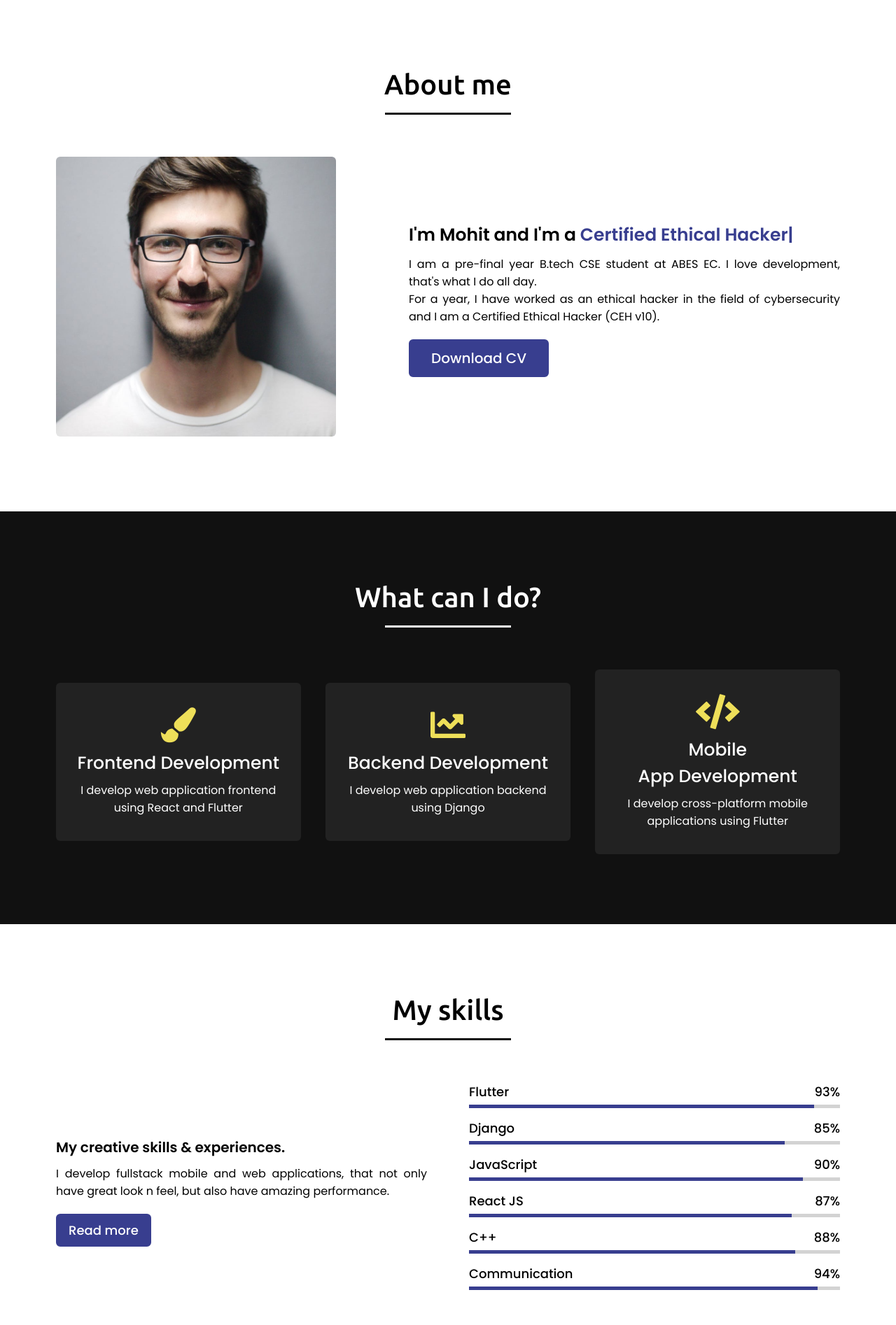
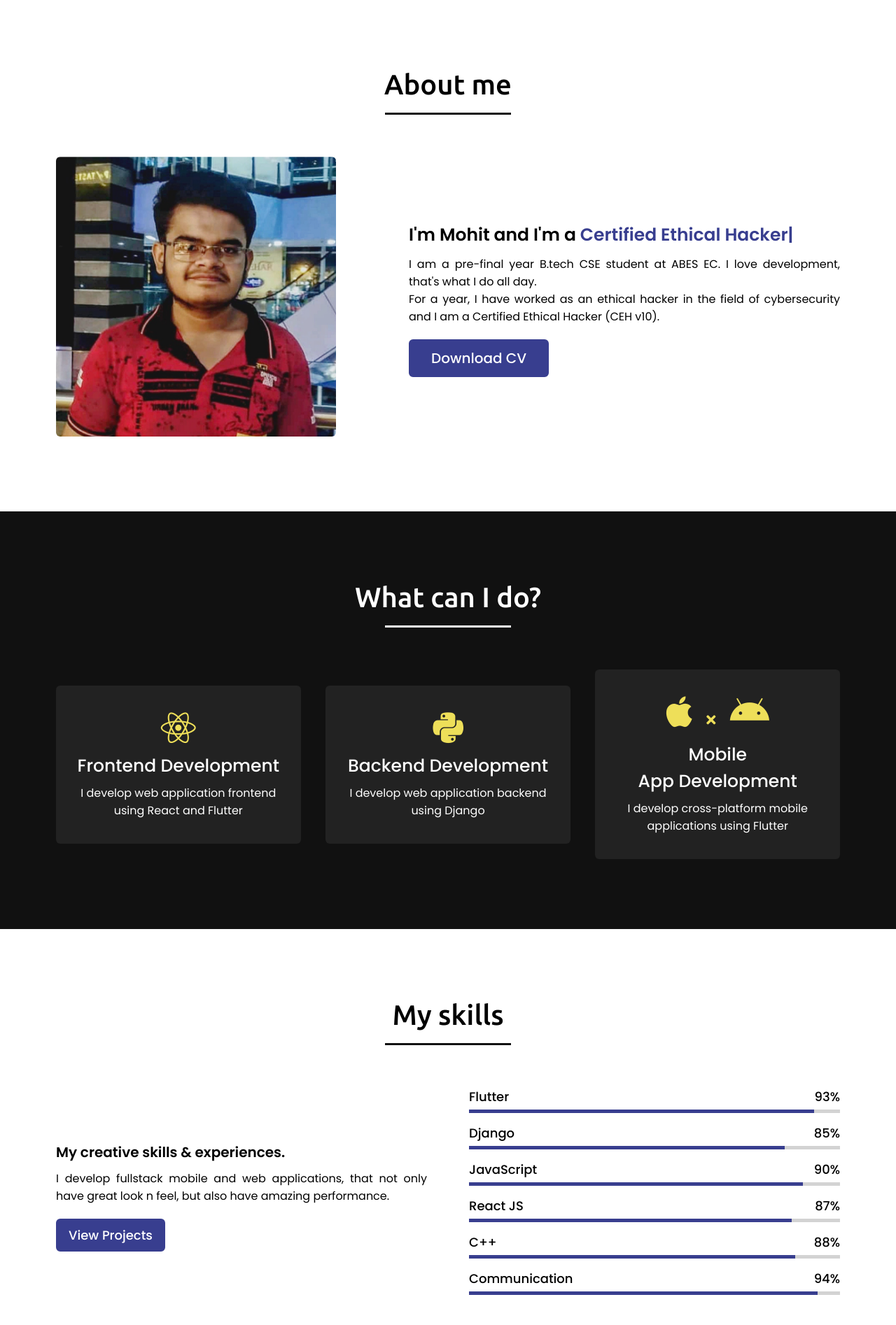
Before and after one commit to codedog001/portfolio, a PHP site: page / in a window 1280 px wide. Shown: the part 802-2696 px from the top of the page at 70% size. Run offline with PHP 8.4, Linux system fonts and the light colour scheme.

Commit message:
Resume and Image - Working model

```diff
--- a/index.php
+++ b/index.php
@@ -43,7 +43,7 @@
                 <div class="text-1">Hello There!</div>
                 <div class="text-2">I'm Mohit</div>
                 <div class="text-3">I'm a <span class="typing"></span></div>
-                <a href="#">Contact Me</a>
+                <a href="#contact">Contact Me</a>
             </div>
           </div>
       </div>
@@ -55,13 +55,17 @@
             <h2 class="title">About me</h2>
             <div class="about-content">
                 <div class="column left">
-                    <img src="images/profile-1.jpeg" alt="">
+                    <span class="imageHolder">
+                    <img src="images/pic2.png" alt="" />
+                    <span class="caption"><br>Hi, it's Me! 😎</span>
+                    </span>
+                    <!-- <img src="images/pic2.png" alt=""> -->
                 </div>
                 <div class="column right">
                     <div class="text">I'm Mohit and I'm a <span class="typing-2"></span></div>
                     <p>I am a pre-final year B.tech CSE student at ABES EC. I love development, that's what I do all day.
                         <br />For a year, I have worked as an ethical hacker in the field of cybersecurity and I am a Certified Ethical Hacker (CEH v10).</p>
-                    <a href="#">Download CV</a>
+                    <a href="resume.pdf">Download CV</a>
                 </div>
             </div>
         </div>
@@ -74,23 +78,29 @@
             <div class="serv-content">
                 <div class="card">
                     <div class="box">
-                        <i class="fas fa-paint-brush"></i>
+                    <i class="fab fa-react"></i>
                         <div class="text">Frontend Development</div>
                         <p>I develop web application frontend using React and Flutter</p>
                     </div>
                 </div>
                 <div class="card">
                     <div class="box">
-                        <i class="fas fa-chart-line"></i>
+                        <i class="fab fa-python"></i>
                         <div class="text">Backend Development</div>
                         <p>I develop web application backend using Django</p>
                     </div>
                 </div>
                 <div class="card">
                     <div class="box">
-                        <i class="fas fa-code"></i>
+                        <span><i class="fab fa-apple"></i></span>
+
+                        <span class="text" style=";font-size:15px;">&nbsp;  &nbsp;</span>
+                        <span><i class="fas fa-times" style="font-size:19px;padding-bottom:12px"></i></i></span>
+                        <span class="text" style=";font-size:15px;">&nbsp;  &nbsp;</span>
+                        <span> <i class="fab fa-android"></i></span>
                         <div class="text">Mobile <br />App Development</div>
                         <p>I develop cross-platform mobile applications using Flutter</p>
+
                     </div>
                 </div>
                </div>
@@ -106,7 +116,7 @@
                 <div class="column left">
                     <div class="text">My creative skills & experiences.</div>
                     <p>I develop fullstack mobile and web applications, that not only have great look n feel, but also have amazing performance.</p>
-                    <a href="#">Read more</a>
+                    <a href="#teams">View Projects</a>
                 </div>
                 <div class="column right">
                     <div class="bars">
--- a/style.css
+++ b/style.css
@@ -257,6 +257,30 @@ section .title::after{
     color: rgb(57, 20, 220);
     background: none;
 }
+/* lllllllllllllllllllll */
+
+.imageHolder {
+    position: relative;
+    width: 50px;
+    height: 50px;
+  }
+  .imageHolder .caption {
+    opacity: 0;
+    position: absolute;
+    height:50px;
+    width: 150px;
+    bottom: 10px;
+    left: 250px;
+    padding: 2px 0px;
+    color: rgb(255, 255, 255);
+    background: rgb(0, 0, 0);
+    text-align: center;
+    font-weight:bold;
+    font-size: 17px;
+  }
+  .imageHolder:hover .caption {
+    opacity: 0.85;
+  }
 
 /* services section styling */
 .services, .teams{
@@ -389,9 +413,9 @@ section .title::after{
 .teams .carousel .card{
     background: #222;
     border-radius: 6px;
-    padding-left: 25px;
+    padding-left: 20px;
     padding-top: 10px;
-    padding-right: 25px;
+    padding-right: 20px;
     padding-bottom: 20px;
     text-align: center;
     overflow: hidden;
```
Also changed, not shown: images/pic.png (added), images/pic2.png (added), 1 other file.
